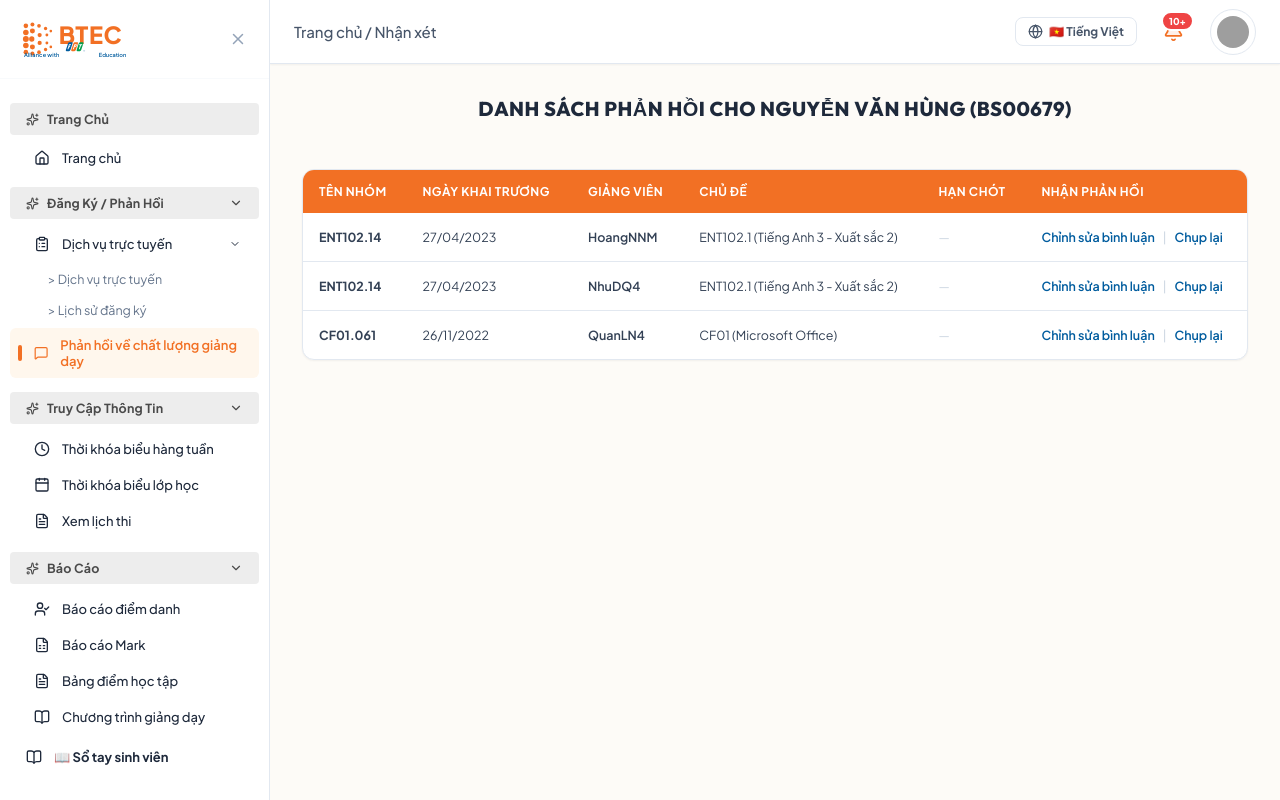
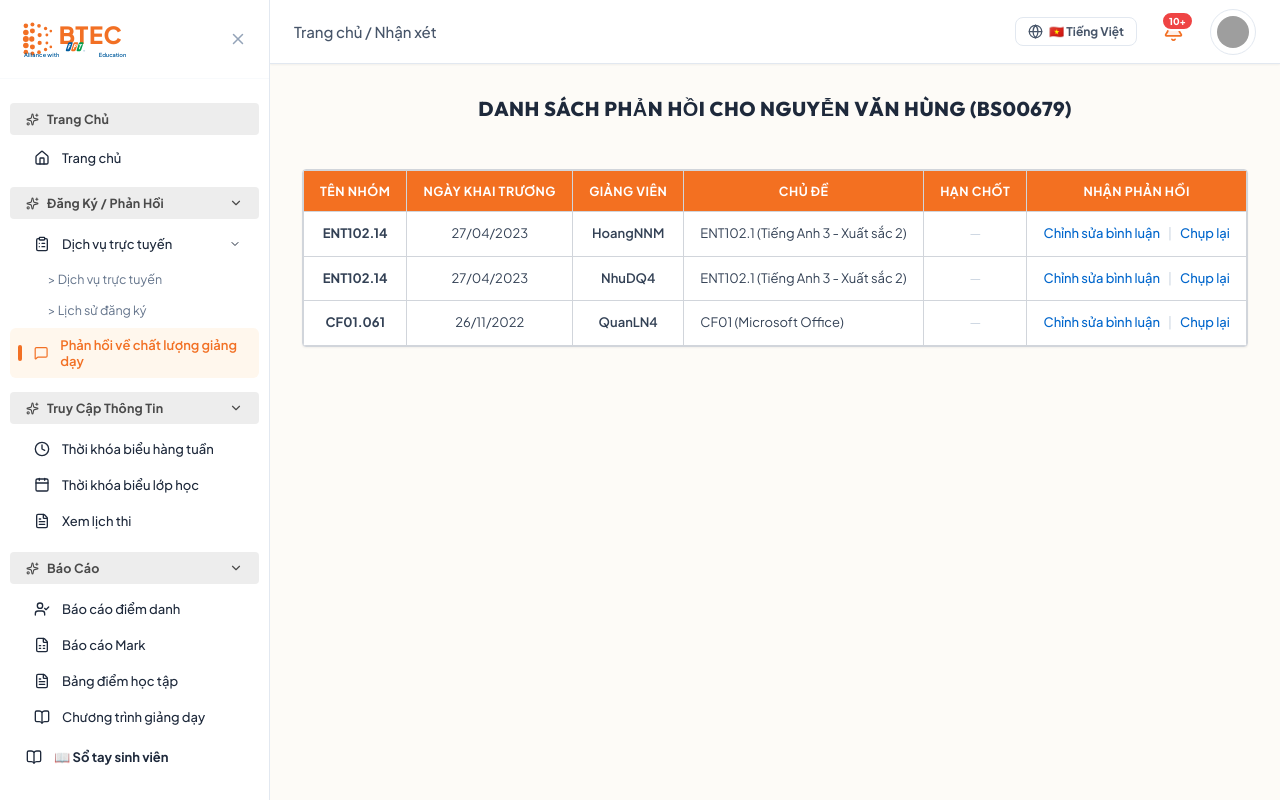
Before and after one commit to RIOMOD/PROJECT_RIKKEIEDU, a React (Vite) app: page / in a window 1280 px wide. Both pictures are taken after a click on the element "Phản hồi về chất lượng giảng dạy". Built offline with nearby package versions, Linux system fonts and the light colour scheme; grey boxes are pictures that could not be loaded.

Commit message:
feat: update teacher feedback table layout and styles to match design mockup

```diff
--- a/src/components/TeacherFeedback.tsx
+++ b/src/components/TeacherFeedback.tsx
@@ -103,63 +103,61 @@ export const TeacherFeedback = () => {
       <main className="dashboard-container">
 
         {/* Title Heading */}
-        <h2 className="services-section-title">Danh sách phản hồi cho Nguyễn Văn Hùng (BS00679)</h2>
+        <h2 className="services-section-title">DANH SÁCH PHẢN HỒI CHO NGUYỄN VĂN HÙNG (BS00679)</h2>
 
         {/* Feedback List Table */}
-        <div className="services-table-wrapper">
-          <table className="services-table">
-            <thead className="services-thead">
+        <div className="feedback-table-wrapper">
+          <table className="feedback-table">
+            <thead className="feedback-thead">
               <tr>
-                <th className="services-th">Tên nhóm</th>
-                <th className="services-th">Ngày khai trương</th>
-                <th className="services-th">Giảng viên</th>
-                <th className="services-th">Chủ đề</th>
-                <th className="services-th">Hạn chót</th>
-                <th className="services-th">Nhận phản hồi</th>
+                <th className="feedback-th">TÊN NHÓM</th>
+                <th className="feedback-th">NGÀY KHAI TRƯƠNG</th>
+                <th className="feedback-th">GIẢNG VIÊN</th>
+                <th className="feedback-th">CHỦ ĐỀ</th>
+                <th className="feedback-th">HẠN CHỐT</th>
+                <th className="feedback-th">NHẬN PHẢN HỒI</th>
               </tr>
             </thead>
             <tbody>
               {feedbackList.map((item, index) => (
-                <tr key={index} className="services-tr">
+                <tr key={index} className="feedback-tr">
                   {/* Tên nhóm */}
-                  <td className="services-td" style={{ fontWeight: '700' }}>
+                  <td className="feedback-td feedback-td-center" style={{ fontWeight: '700' }}>
                     {item.groupName}
                   </td>
 
                   {/* Ngày khai trương */}
-                  <td className="services-td font-mono">
+                  <td className="feedback-td feedback-td-center font-mono">
                     {item.startDate}
                   </td>
 
                   {/* Giảng viên */}
-                  <td className="services-td" style={{ fontWeight: '600' }}>
+                  <td className="feedback-td feedback-td-center" style={{ fontWeight: '600' }}>
                     {item.teacher}
                   </td>
 
                   {/* Chủ đề */}
-                  <td className="services-td" style={{ color: '#334155' }}>
+                  <td className="feedback-td" style={{ color: '#334155' }}>
                     {item.topic}
                   </td>
 
                   {/* Hạn chót */}
-                  <td className="services-td">
+                  <td className="feedback-td feedback-td-center">
                     {item.deadline || <span style={{ color: '#CBD5E1' }}>—</span>}
                   </td>
 
                   {/* Nhận phản hồi links */}
-                  <td className="services-td">
+                  <td className="feedback-td feedback-td-center">
                     <span
                       onClick={() => handleEditClick(item)}
-                      style={{ color: 'var(--fpt-blue)', cursor: 'pointer', fontWeight: '600' }}
-                      className="hover:underline"
+                      className="feedback-link"
                     >
                       Chỉnh sửa bình luận
                     </span>
                     <span style={{ color: '#CBD5E1', margin: '0 8px' }}>|</span>
                     <span
                       onClick={() => handleCaptureFeedback(item)}
-                      style={{ color: 'var(--fpt-blue)', cursor: 'pointer', fontWeight: '600' }}
-                      className="hover:underline"
+                      className="feedback-link"
                     >
                       Chụp lại
                     </span>
--- a/src/index.css
+++ b/src/index.css
@@ -2656,3 +2656,65 @@ body {
     padding-top: 4px;
   }
 }
+
+/* Teacher Feedback Table Specific Styles to match Mockup */
+.feedback-table-wrapper {
+  background-color: #FFFFFF;
+  border-radius: 4px;
+  border: 1px solid #d1d5db;
+  overflow-x: auto;
+  width: 100%;
+  box-shadow: var(--shadow-sm);
+}
+
+.feedback-table {
+  width: 100%;
+  border-collapse: collapse;
+  text-align: left;
+  font-size: 13px;
+  border: 1px solid #d1d5db;
+}
+
+.feedback-thead {
+  background-color: #f37021; /* Solid BTEC Orange */
+  color: #FFFFFF;
+}
+
+.feedback-th {
+  padding: 12px 16px;
+  font-weight: 700;
+  font-size: 12.5px;
+  text-transform: uppercase;
+  border: 1px solid #d1d5db;
+  text-align: center;
+  letter-spacing: 0.5px;
+}
+
+.feedback-tr {
+  border-bottom: 1px solid #d1d5db;
+  transition: var(--transition-smooth);
+}
+.feedback-tr:hover {
+  background-color: #f8fafc;
+}
+
+.feedback-td {
+  padding: 12px 16px;
+  color: #334155;
+  line-height: 1.5;
+  border: 1px solid #d1d5db;
+}
+
+.feedback-td-center {
+  text-align: center;
+}
+
+.feedback-link {
+  color: #0066cc;
+  cursor: pointer;
+  font-weight: 500;
+  text-decoration: none;
+}
+.feedback-link:hover {
+  text-decoration: underline;
+}
```
